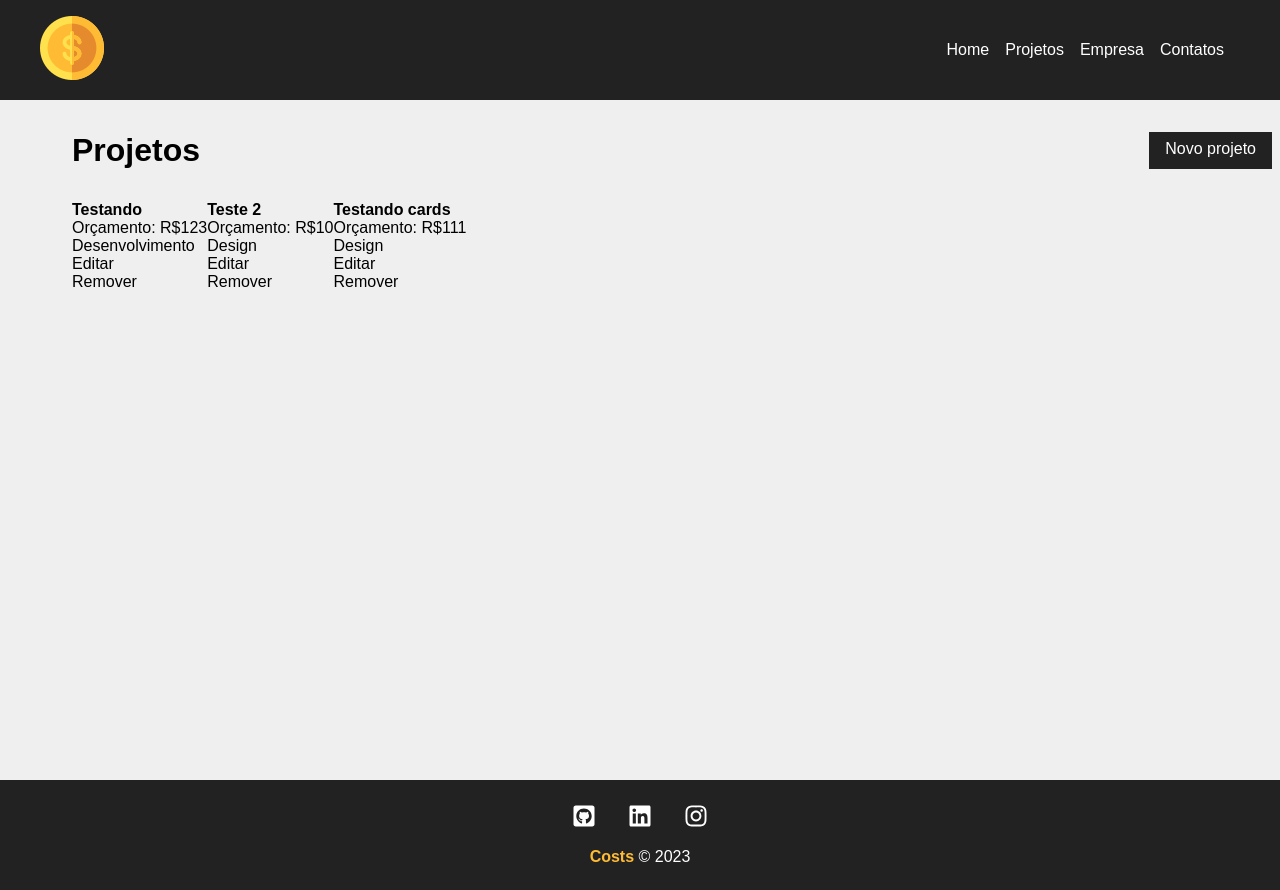
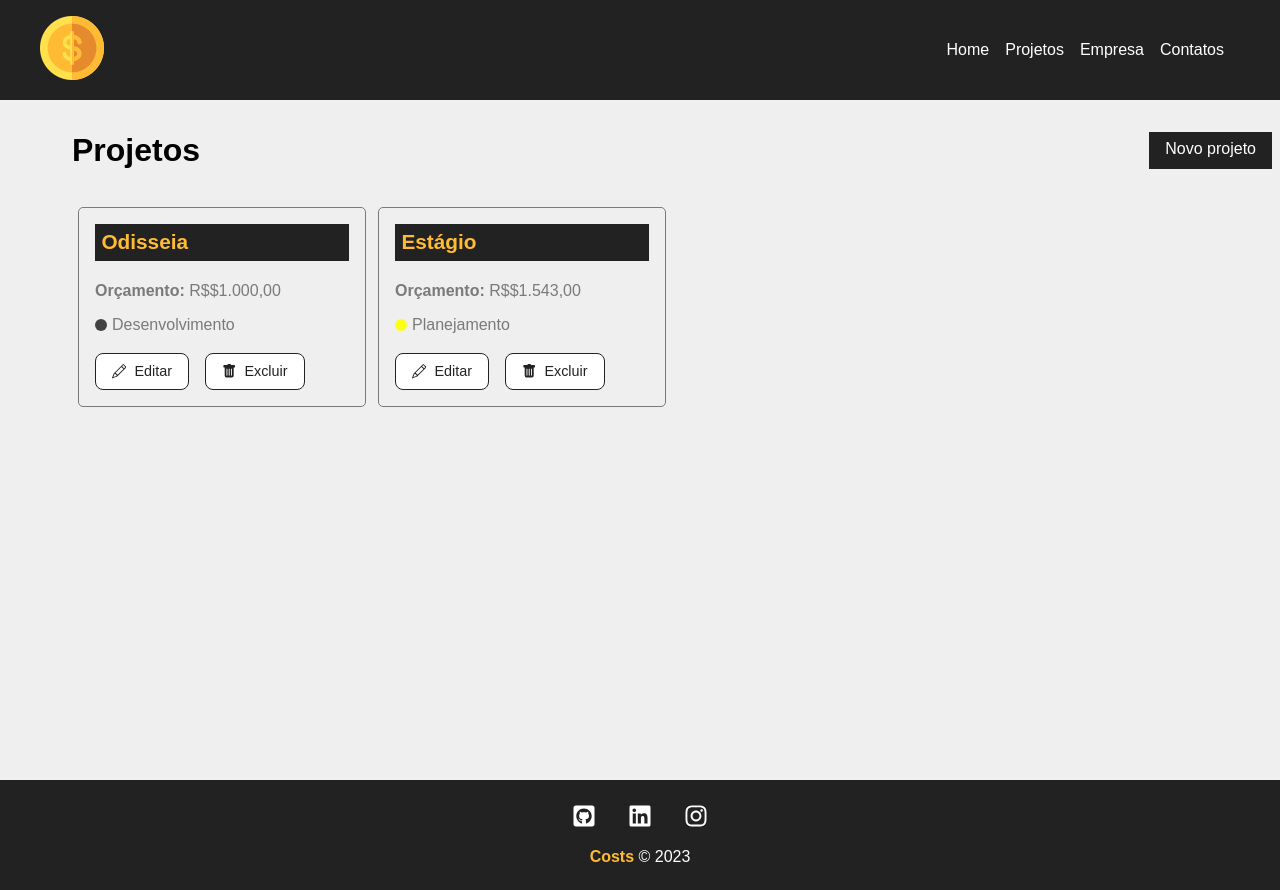
Before and after one commit to Adoniasfalcao/Costs, a React (Create React App) app: page /projects in a window 1280 px wide. Shown: the top 890 px of the page. Built offline with nearby package versions, Linux system fonts and the light colour scheme; data requests are answered from the project's data file.

Commit message:
Estilizando cards

```diff
--- a/dj.json
+++ b/dj.json
@@ -1,8 +1,8 @@
 {
   "projects": [
     {
-      "project_name": "Testando",
-      "project_budget": "123",
+      "project_name": "Odisseia",
+      "project_budget": "$1.000,00",
       "category": {
         "id": "1",
         "name": "Desenvolvimento"
@@ -12,26 +12,15 @@
       "id": 1
     },
     {
-      "project_name": "Teste 2",
-      "project_budget": "10",
+      "project_name": "Estágio",
+      "project_budget": "$1.543,00",
       "category": {
-        "id": "4",
-        "name": "Design"
+        "id": "3",
+        "name": "Planejamento"
       },
       "cost": 0,
       "services": [],
       "id": 2
-    },
-    {
-      "category": {
-        "id": "4",
-        "name": "Design"
-      },
-      "project_name": "Testando cards",
-      "project_budget": "111",
-      "cost": 0,
-      "services": [],
-      "id": 3
     }
   ],
   "categories": [
--- a/src/components/project/ProjectCards.jsx
+++ b/src/components/project/ProjectCards.jsx
@@ -1,24 +1,31 @@
+import { Link } from "react-router-dom"
 import styles from "./ProjectCards.module.css"
 import { BsPencil,BsFillTrashFill } from 'react-icons/bs'
 
 
 function ProjectCards ({ id,name,budget,category,handleRemove }) {
     return (
-        <div>
+        <div className={styles.project_card}>
+
             <h4>{name}</h4>
 
-            <p>
-                <span>Orçamento: </span> R${budget}
+            <p> <span>Orçamento: </span> R${budget} </p>
+
+            <p className={styles.category_text}>
+                <span className={`${styles[category.toLowerCase()]}`}></span> {category}
             </p>
 
-            <p>
-                <span></span> {category}
-            </p>
+            <div className={styles.project_card_actions}>
+                <Link to="/">
+                    <BsPencil /> Editar
+                </Link>
 
-            <div>
-                <p>Editar</p>
-                <p>Remover</p>
+                <button>
+                    <BsFillTrashFill/> Excluir
+                </button>
+
             </div>
+
         </div>
     )
 }
--- a/src/components/project/ProjectCards.module.css
+++ b/src/components/project/ProjectCards.module.css
@@ -1,13 +1,95 @@
 .project_card {
     padding: 1rem;
     border: 1px solid #7a7a7a;
+    border-radius: 5px;
+    width: 24%;
+    margin: 0.5%;
 
 }
 
 .project_card h4 {
+    background-color: #222;
+    color: #FFBB33;
+    padding: .4rem;
+    margin-bottom: 1.3rem;
+    font-size: 1.3rem;
+}
+
+.project_card p {
+    color: #7a7a7a;
+    margin-bottom: 1rem;
+}
+
+.project_card p span {
+    font-weight: bold;
+}
+
+.category_text {
+    display: flex;
+    align-items: center;
+}
+
+.category_text span {
+    display: block;
+    width: 12px;
+    height: 12px;
+    border-radius: 50%;
+    background-color: #CCC;
+    margin-right: 5px;
+}
+
+.category_text .infraestrutura {
+    background-color: #46b5ff ;
+}
+
+.category_text .desenvolvimento {
+    background-color: #424242;
+}
+
+.category_text .design {
+    background-color: #FFAEBC;
+}
+
+.category_text .planejamento {
+    background-color: #fbff17;
+}
+
+.project_card_actions {
+    margin-top: 1.2rem;
+    display: flex;
+    align-items: center;
 
 }
 
-.project_card span {
+.project_card_actions a,
+.project_card_actions button {
+    text-decoration: none;
+    border: none;
+    background-color: #FFF;
+    color: #222;
+    font-size: .9rem;
+    padding: .6rem 1rem;
+    margin-right: 1rem;
+    cursor: pointer;
+    border: 1px solid #222;
+    border-radius: 0.5rem;
+    display: flex;
+    align-items: center;
+    justify-content: center;
+    transition: 0.5s
+}
+
+.project_card_actions button:hover {
+    background-color: #222;
+    color: #ff2845c5;
+}
+
+.project_card_actions a:hover {
+    background-color: #222;
+    color: #FFBB33
 
 }
+
+.project_card_actions svg {
+    margin-right: .5rem;
+}
```
Also changed, not shown: src/components/pages/Projects.jsx (renamed from src/components/pages/Projects.js).
